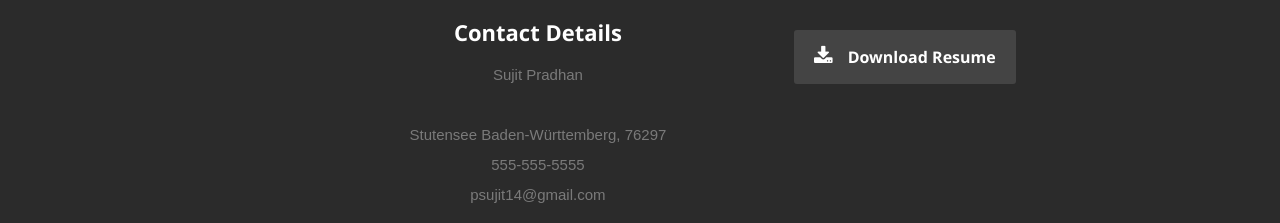
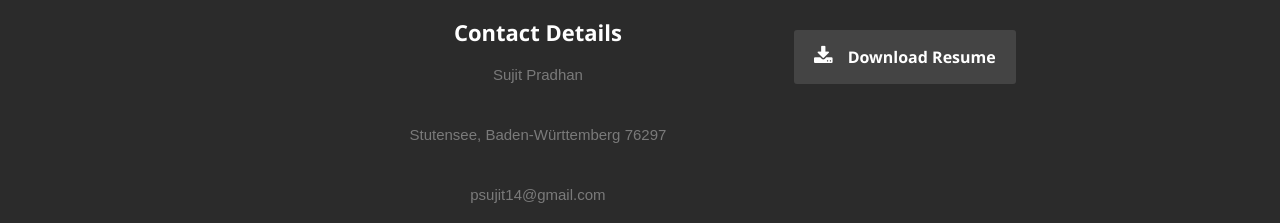
Before and after one commit to psujit/psujit.github.io, a React (Create React App) app: page / in a window 1280 px wide. Shown: the part 1040-1263 px from the top of the page. Built offline with nearby package versions, Linux system fonts and the light colour scheme; the HTML template or start-up script is replaced by a standard one.

Commit message:
update download links and cleaned code

```diff
--- a/public/resumeData.json
+++ b/public/resumeData.json
@@ -5,9 +5,9 @@
     "description":"Here will be the description. Use this to describe what you do or whatever you feel best describes yourself to a potential employer",
     "image":"profilepic.jpg",
     "bio":"Use this bio section as your way of describing yourself and saying what you do, what technologies you like to use or feel most comfortable with, describing your personality, or whatever else you feel like throwing in.",
-    "contactmessage":"Here is where you should write your message to readers to have them get in contact with you.",
+    "contactMessage":"Here is where you should write your message to readers to have them get in contact with you.",
     "email": "psujit14@gmail.com",
-    "phone": "555-555-5555",
+    "phone": "",
     "address":{
       "street":" ",
       "city":"Stutensee",
@@ -16,7 +16,7 @@
       "workCity": "Karlsruhe"
     },
     "website": "http://psujit.github.io/react-resume",
-    "resumedownload":"/public/resume_Sujit_Pradhan.pdf",
+    "resumeDownload":"docs/resume_Sujit_Pradhan.pdf",
     "social":[
       {
         "name":"facebook",
--- a/src/App.tsx
+++ b/src/App.tsx
@@ -63,7 +63,7 @@ class App extends React.Component<{}, AppState> {
   }
 
   getData = () => {
-    fetch('/resumeData.json')
+    fetch('resumeData.json')
   .then((response) => {
     return response.json();
   })
--- a/src/Components/About.tsx
+++ b/src/Components/About.tsx
@@ -8,16 +8,9 @@ interface DataProps {
 class About extends React.Component<DataProps> {
   render() {
 
-      const name = this.props.data.name;
+      const { bio, email, name, phone, resumeDownload } = this.props.data;
       const profilepic= "images/"+this.props.data.image;
-      const bio = this.props.data.bio;
-      const street = this.props.data.address.street;
-      const city = this.props.data.address.city;
-      const state = this.props.data.address.state;
-      const zip = this.props.data.address.zip;
-      const phone= this.props.data.phone;
-      const email = this.props.data.email;
-      const resumeDownload = this.props.data.resumeDownload;
+      const { city, state, street, zip } = this.props.data.address;
 
     return (
       <section id="about">
@@ -35,7 +28,7 @@ class About extends React.Component<DataProps> {
                   <p className="address">
 						   <span>{name}</span><br />
 						   <span>{street}<br />
-						         {city} {state}, {zip}
+						         {city}, {state} {zip}
                    </span><br />
 						   <span>{phone}</span><br />
                      <span>{email}</span>
@@ -43,7 +36,7 @@ class About extends React.Component<DataProps> {
                </div>
                <div className="columns download">
                   <p>
-                     <a href={resumeDownload} className="button" download="true"><i className="fa fa-download"/>Download Resume</a>
+                     <a href={resumeDownload} className="button" download="resume_Sujit_Pradhan"><i className="fa fa-download"/>Download Resume</a>
                   </p>
                </div>
             </div>
--- a/src/Components/Contact.tsx
+++ b/src/Components/Contact.tsx
@@ -12,13 +12,8 @@ class Contact extends React.Component<DataProps> {
   render() {
 
 
-    const name = this.props.data.name;
-    const street = this.props.data.address.street;
-    const city = this.props.data.address.city;
-    const state = this.props.data.address.state;
-    const zip = this.props.data.address.zip;
-    const phone = this.props.data.phone;
-    // const email = this.props.data.email;
+    const { name, phone } = this.props.data;
+    const { city, state, street, zip } = this.props.data.address;
     const message = this.props.data.contactMessage;
 
     const size = 35
@@ -89,12 +84,12 @@ class Contact extends React.Component<DataProps> {
           <aside className="four columns footer-widgets">
             <div className="widget widget_contact">
 
-              <h4>Address and Phone</h4>
+              <h4>Address</h4>
               <p className="address">
-                {name}<br />
-                {street} <br />
-                {city}, {state} {zip}<br />
-                <span>{phone}</span>
+                {name}
+                <br />{street}
+                <br />{city}, {state} {zip}
+                {phone && <br /> && <span>{phone}</span>}
               </p>
             </div>
 
--- a/src/Components/Header.tsx
+++ b/src/Components/Header.tsx
@@ -8,9 +8,7 @@ interface DataProps {
 class Header extends React.Component<DataProps> {
   render () {
 
-      const name = this.props.data.name;
-      const occupation= this.props.data.occupation;
-      const description= this.props.data.description;
+      const { description, name, occupation } = this.props.data;
       const workCity= this.props.data.address.workCity;
       const networks= this.props.data.social.map((network) =>
         <li key={network.name}><a href={network.url}><i className={network.className}/></a></li>
```
